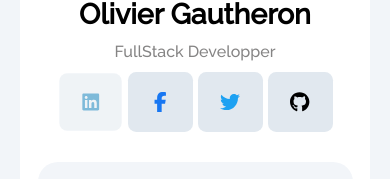
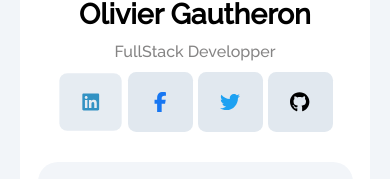
Before and after one commit to Og128/Portfolio, a React (Create React App) app: page / in a window 390 px wide. In both pictures the pointer is over the element 90 px from the left and 1650 px from the top of the page. Shown: the part 1548-1727 px from the top of the page. Built offline with nearby package versions, Linux system fonts and the light colour scheme.

Commit message:
fix menu card

```diff
--- a/src/components/Menu/styles.css
+++ b/src/components/Menu/styles.css
@@ -24,5 +24,8 @@
         background-color: var(--bg-comp-theme);
         box-shadow: none;
         gap:0px;
+        .link-menu{
+            transition: none;
+        }
     }
 }
--- a/src/components/Socialink/styles.css
+++ b/src/components/Socialink/styles.css
@@ -10,6 +10,6 @@
     justify-content: center;
     &:hover{
         cursor: pointer;
-        opacity: 0.5;
+        opacity: 0.8;
     }
 }
--- a/src/styles/index.css
+++ b/src/styles/index.css
@@ -70,7 +70,7 @@ a{
   @media (max-width:750px){
     &:hover{
       transform: scale(0.96);
-      transition: all 0.1s;
+      transition: all 0.2s;
     }
   }
   @media (min-width:750px) {
```
